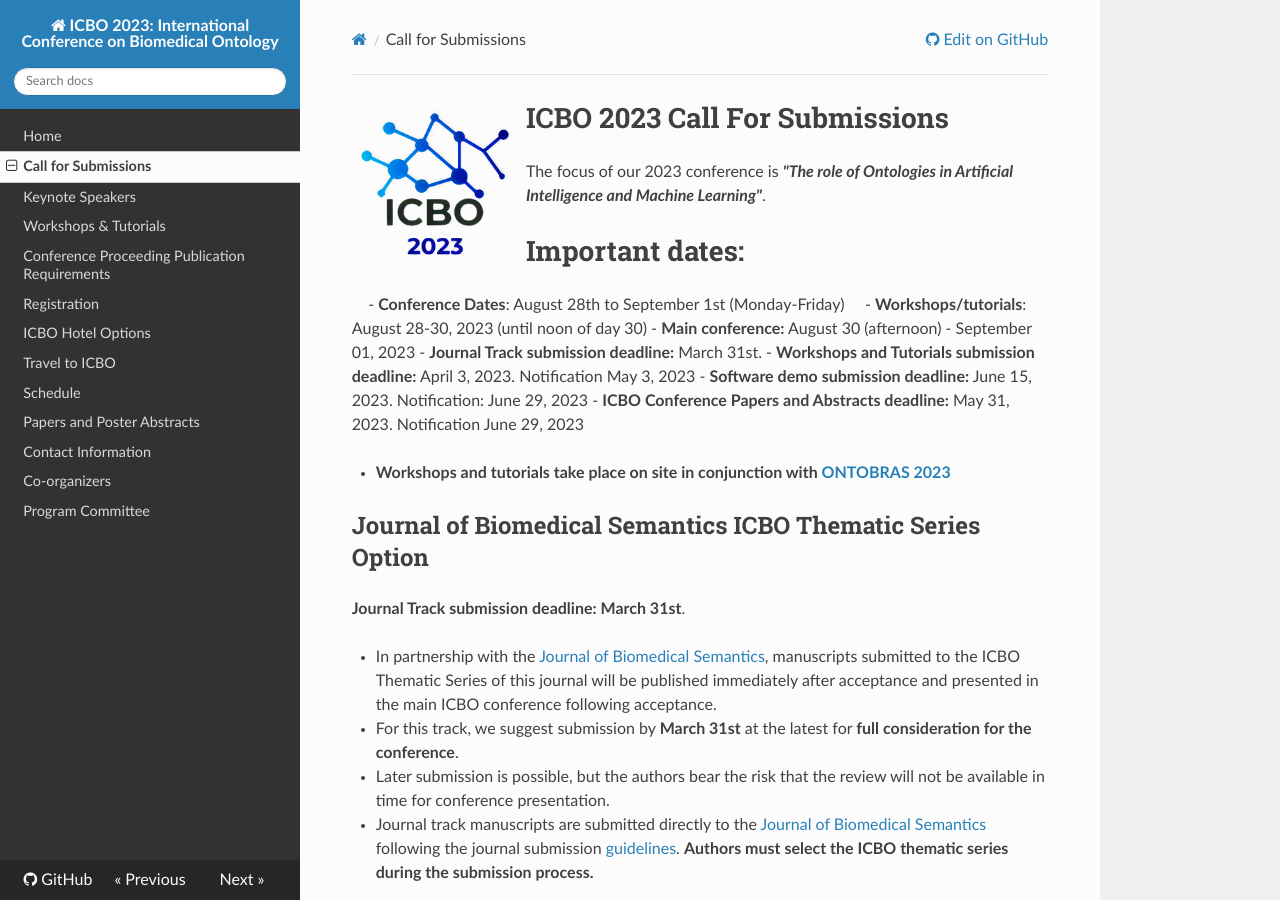
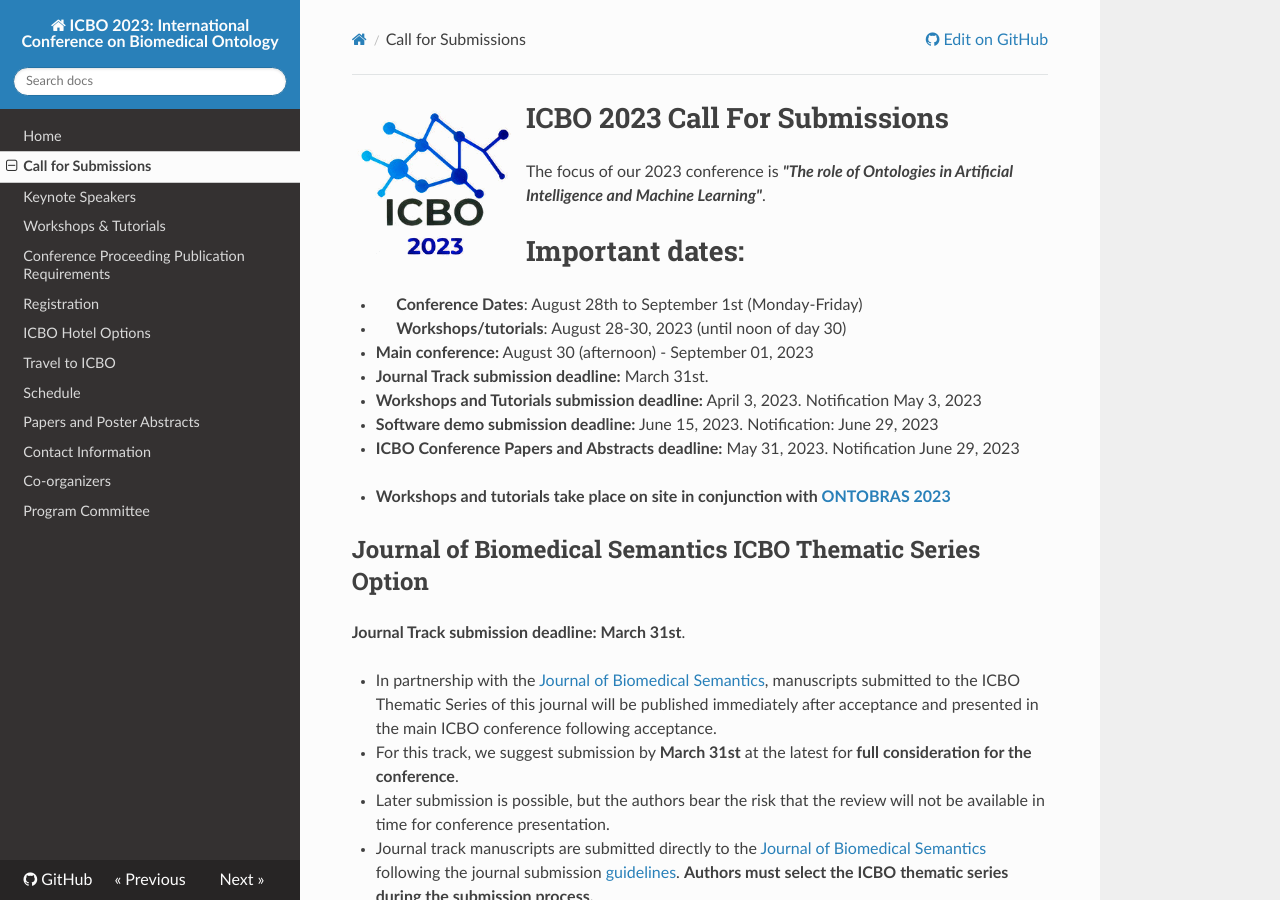
Before and after one commit to ICBO-conference/icbo2023, an MkDocs documentation site: the page built from docs/call-for-submissions.md, in a window 1280 px wide and 900 px high. Built offline with MkDocs 1.6.1, drawn with Linux system fonts in a browser that asks for light colours; nearby versions of some CDN libraries.

```diff
--- a/docs/call-for-submissions.md
+++ b/docs/call-for-submissions.md
@@ -7,8 +7,8 @@ The focus of our 2023 conference is ***"The role of Ontologies in Artificial Int
 
 
 # Important dates:
-&nbsp;&nbsp;&nbsp;&nbsp;- **Conference Dates**:  August 28th to September 1st (Monday-Friday)
-&nbsp;&nbsp;&nbsp;&nbsp;- **Workshops/tutorials**: August 28-30, 2023 (until noon of day 30)
+- &nbsp;&nbsp;&nbsp;&nbsp; **Conference Dates**:  August 28th to September 1st (Monday-Friday)
+- &nbsp;&nbsp;&nbsp;&nbsp; **Workshops/tutorials**: August 28-30, 2023 (until noon of day 30)
 - **Main conference:** August 30 (afternoon) - September 01, 2023
 - **Journal Track submission deadline:** March 31st.
 - **Workshops and Tutorials submission deadline:** April 3, 2023. Notification May 3, 2023
```
